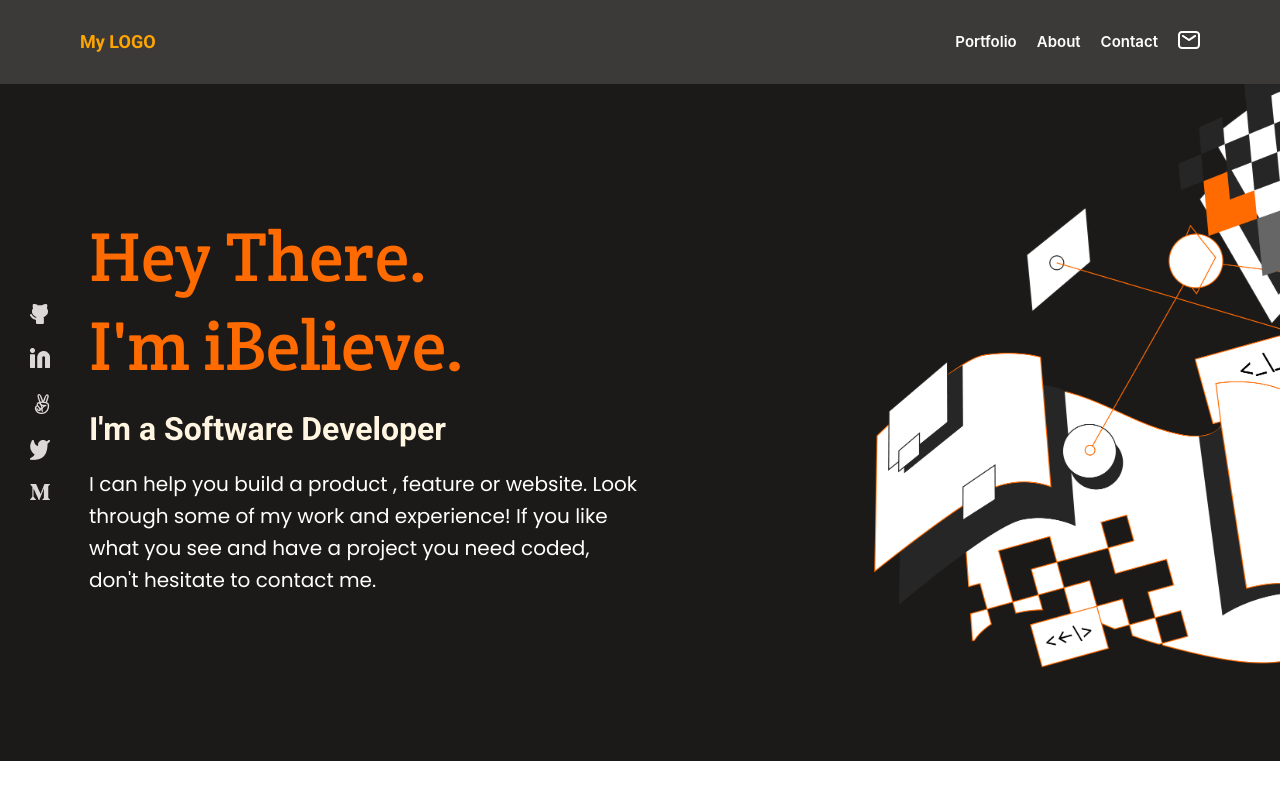
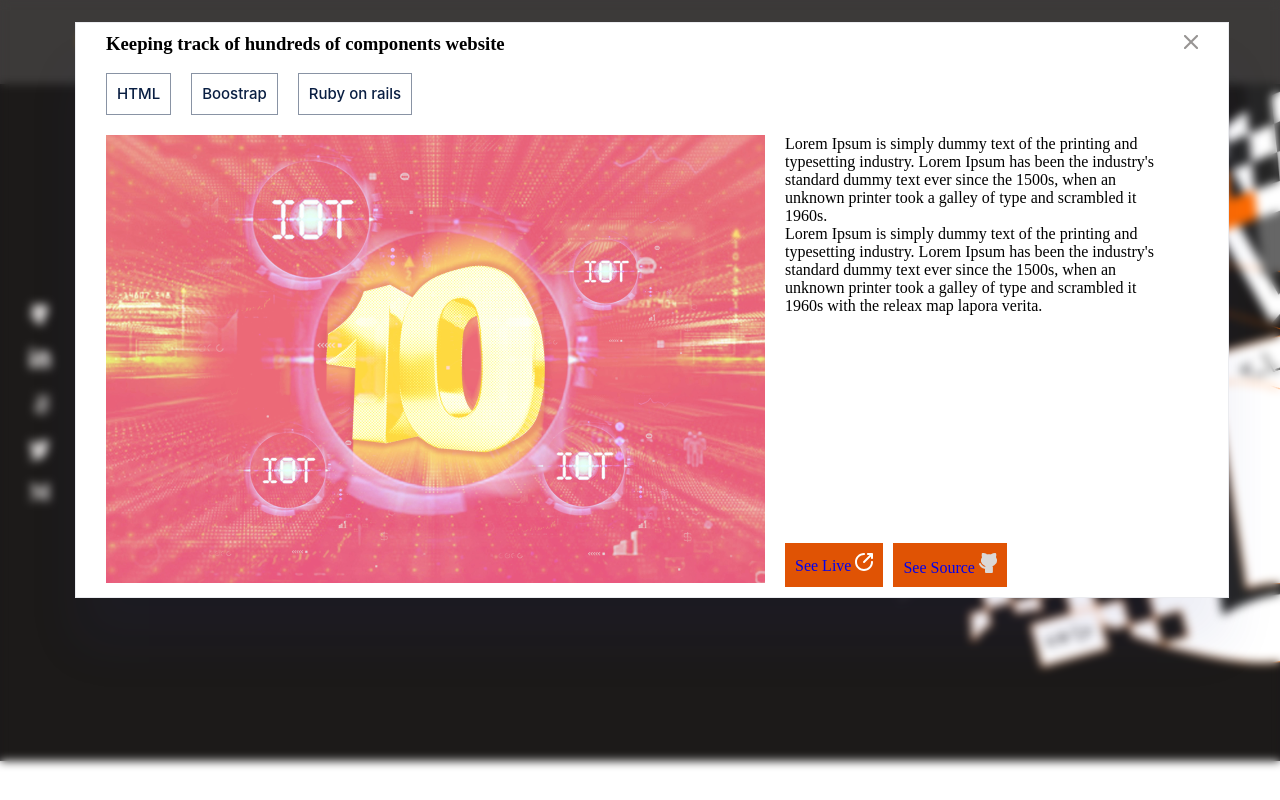
Before and after one commit to Adesina-Abiodun/Microverse-Portfolio-Project, a website: page index.html in a window 1280 px wide. Shown: the top 800 px of the page. Drawn offline with Linux system fonts and the light colour scheme; files whose address does not match are found by name.

Commit message:
Feature: Pop-modal

```diff
--- a/dev.css
+++ b/dev.css
@@ -1,4 +1,6 @@
 @media (min-width: 768px) {
+
+
   .bg-none {
     display: none;
   }
@@ -149,6 +151,7 @@
 
   .project-inner {
     height: 435px;
+    position: relative;
   }
 
   .about-me {
@@ -239,6 +242,21 @@
   footer {
     padding: 0;
   }
+
+  .project-btn{
+    position: absolute;
+    bottom: 0;
+    left: 0;
+    display: none;
+  }
+
+  .project-inner:hover .project-2 > .hover-hide{
+ display: none;
+  }
+
+  .project-inner:hover .project-btn{
+    display: block;
+     }
 }
 
 @media (min-width: 1024px) {
@@ -269,9 +287,9 @@
     width: 70%;
   }
 
-  .project-btn a {
+  /* .project-btn a {
     display: block;
-  }
+  } */
 
   .btn-bg {
     width: 60%;
--- a/index.html
+++ b/index.html
@@ -273,8 +273,8 @@
           like what you see and have a project you need coded, don't hesitate to
           contact me.
         </p>
-        <div class="project-btn resume">
-          <a href="#" class="btn btn-bg">Get my resume</a>
+        <div class="get-in-touch btn resume">
+          <a href="#">Get my resume</a>
         </div>
       </div>
       <div class="about-me-img bg-none">
@@ -400,6 +400,87 @@
       </ul>
     </footer>
 
+    <!-- <div
+    >
+      <div class="modal-dialog">
+        <div class="modal-content">
+          <div class="modal-header">
+            <h5 class="modal-title" id="staticBackdropLabel">Modal title</h5>
+            <button
+              type="button"
+              class="btn-close"
+              data-bs-dismiss="modal"
+              aria-label="Close"
+            ></button>
+          </div>
+          <div class="modal-body">...</div>
+          <div class="modal-footer">
+            <button
+              type="button"
+              class="btn btn-secondary"
+              data-bs-dismiss="modal"
+            >
+              Close
+            </button>
+            <button type="button" class="btn btn-primary">Understood</button>
+          </div>
+        </div>
+      </div>
+    </div> -->
+
+    <div class="modal-background">
+      <div class="modal-box">
+        <div class="modal-inner" style="" >
+          <div class="modal-title" >
+            <div class="modal-header">
+              <h3>Keeping track of hundreds of components website</h3>
+              <div>
+                <img src="./assets/Icon.png" class="close-menu" alt="close-menu" />
+              </div>
+            </div>
+            <br>
+            <ul class="modal-list">
+              <li class="tools">HTML</li>
+              <li class="tools">Boostrap</li>
+              <li class="tools">Ruby on rails</li>
+            </ul>
+          </div>
+          <div class="modal-img-box">
+            <div class="modal-img">
+              <img src="/assets/Snapshoot Portfolio.png" alt="" />
+            </div>
+
+            <div class="modal-details">
+             <div>
+              <p>
+                Lorem Ipsum is simply dummy text of the printing and typesetting
+                industry. Lorem Ipsum has been the industry's standard dummy text
+                ever since the 1500s, when an unknown printer took a galley of
+                type and scrambled it 1960s.
+               </p>
+
+               <p>
+                Lorem Ipsum is simply dummy text of
+                the printing and typesetting industry. Lorem Ipsum has been the
+                industry's standard dummy text ever since the 1500s, when an
+                unknown printer took a galley of type and scrambled it 1960s with
+                the releax map lapora verita.
+               </p>
+             </div>
+
+             <div class="modal-btns">
+              <div class="see-live">
+                <a href="#">See Live <img src="/assets/Icon-see live.svg" alt=""></a>
+              </div>
+              <div class="see-source">
+                <a href="#">See Source <img src="/assets/Vector.png" alt=""></a>
+              </div>
+             </div>
+            </div>
+          </div>
+        </div>
+      </div>
+    </div>
     <script src="./script.js"></script>
   </body>
 </html>
--- a/script.js
+++ b/script.js
@@ -120,24 +120,28 @@ allProjectsContainer.appendChild(project1Container)
 projectArray.forEach((project) => {
   if(projectArray.indexOf(project) !== 0) {
      const projectContent = `
-     <div class="project-2 project-big">
-       <h2 class="project-title title details bg-none">
-         ${project.projectTitle}
+     <div class="project-inner">
+     <div class="project-2 dashboard ">
+       <h2 class="project-title title details bg-none hover-hide">
+         Profesional Art Printing Data
        </h2>
-       <h2></h2>
-       <p class="project-details title bg-none">
-       ${project.projectDetails}
+       <h2 class="project-title title details sm-none hover-hide">
+         Data Dashboard Healthcare
+       </h2>
+       <p class="project-details title hover-hide">
+         A daily selection of privately personalized reads; no accounts
+         or sign-ups required. Has been the industry's standard.
        </p>
-       <p></p>
-       <ul class="project-tools bg-none">
-          ${project.projectTools.map((tool) => `
-          <li class="tools title">${tool}</li>
-          `)}
+       <ul class="project-tools others hover-hide">
+         <li class="tools title">HTML</li>
+         <li class="tools title">Boostrap</li>
+         <li class="tools title">Ruby</li>
        </ul>
      </div>
-     <div class="project-btn full-btn">
-       <a href="#" class="btn">See Project</a>
-     </div>
+     <button class="project-btn full-btn bg-none">
+       See Project
+     </button>
+   </div>
 
      `
 
--- a/style.css
+++ b/style.css
@@ -71,7 +71,7 @@ nav {
   line-height: 43px;
 }
 
-.project-btn a,
+.project-btn,
 .get-in-touch {
   background: #ff6b00;
   padding: 10px;
@@ -482,3 +482,72 @@ footer {
   background: #f4f1f0;
   color: #5b5957;
 }
+
+.modal-background {
+  top: 0;
+  left: 0;
+  overflow-x: hidden;
+  position: fixed;
+  width: 100%;
+  height: 100%;
+  /* background: #E5E5E5; */
+  z-index: 99;
+  flex-direction: column;
+  padding: 12px;
+  backdrop-filter: blur(5px);
+ overflow-y: auto;
+}
+
+.modal-box {
+/* position: absolute; */
+left: 0px;
+right: 0px;
+top: 0px;
+bottom: 0px;
+background: #FFFFFF;
+border: 1px solid #EBECF0;
+box-shadow: 0px 48px 48px rgba(37, 47, 137, 0.08);
+width: 90%;
+margin: 10px auto;
+}
+
+.modal-inner {
+  padding: 10px 30px
+}
+
+.modal-header {
+  display: flex;
+  align-items: center;
+  justify-content: space-between;
+}
+
+.modal-list {
+  display: flex;
+  padding: 0;
+}
+
+.modal-img-box {
+  display: flex;
+}
+
+
+.modal-details {
+  display: flex;
+  flex-direction: column;
+  justify-content: space-between;
+  padding: 0 20px;
+}
+
+.modal-btns {
+  display: flex
+}
+
+
+a {
+  text-decoration: none;
+}
+.see-live , .see-source{
+  margin-right: 10px;
+  background-color: #e05304;
+  padding: 10px;
+}
```
Also changed, not shown: assets/Icon-see live.svg (added), assets/Snapshoot Portfolio.png (added).
